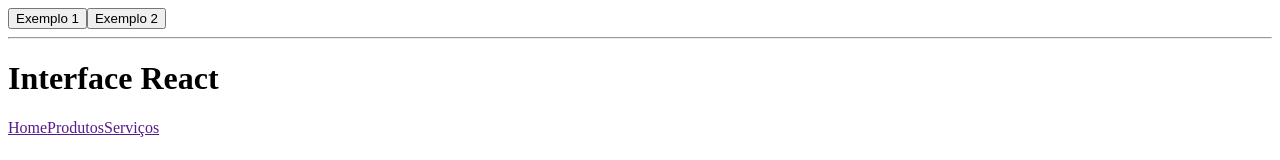
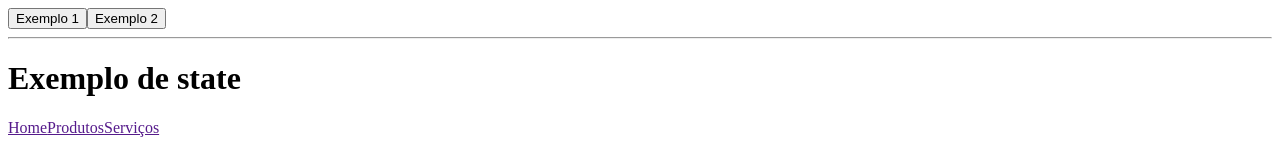
Before and after one commit to LucasMendesz/meu-app, a React (Create React App) app: page / in a window 1280 px wide. Shown: the top 160 px of the page. Built offline with nearby package versions, Linux system fonts and the light colour scheme.

Commit message:
Exemplo 1 de useState

```diff
--- a/src/Components/layout/Cabecalho.jsx
+++ b/src/Components/layout/Cabecalho.jsx
@@ -1,14 +1,23 @@
+import { useState } from "react";
 import Menu from "../Menu";
+
 const Cabecalho = () => {
   const exemplo2 = () => {
     console.log("Exemplo 2");
   };
+  /* Exemplo 1 de gerenciamento de states aqui, definimos no useState um valor inicial (colocado entre os parênteses do useState), além de desestruturar o state em uma variável (titulo) e em uma função (setTitulo) que será responsável por atualizar este state/titulo */
+  const [titulo, settitulo] = useState("Exemplo de state");
+
+  const atualizarTitulo = () => {
+    settitulo("Opa, o state do título foi alterado!");
+  };
+
   return (
     <header>
       <button onClick={() => console.log("exemplo 1")}>Exemplo 1</button>
       <button onClick={exemplo2}>Exemplo 2</button>
       <hr />
-      <h1>Interface React</h1>
+      <h1 onClick={atualizarTitulo}>{titulo}</h1>
       <Menu />
     </header>
   );
```
